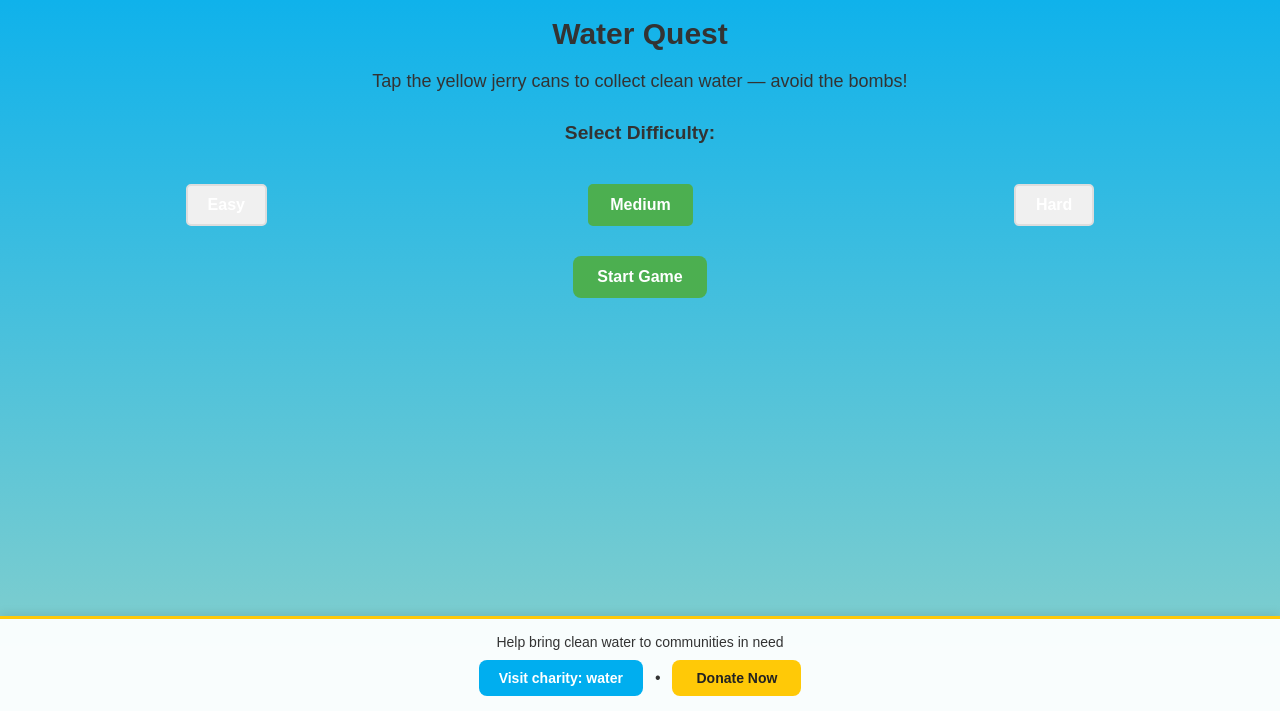
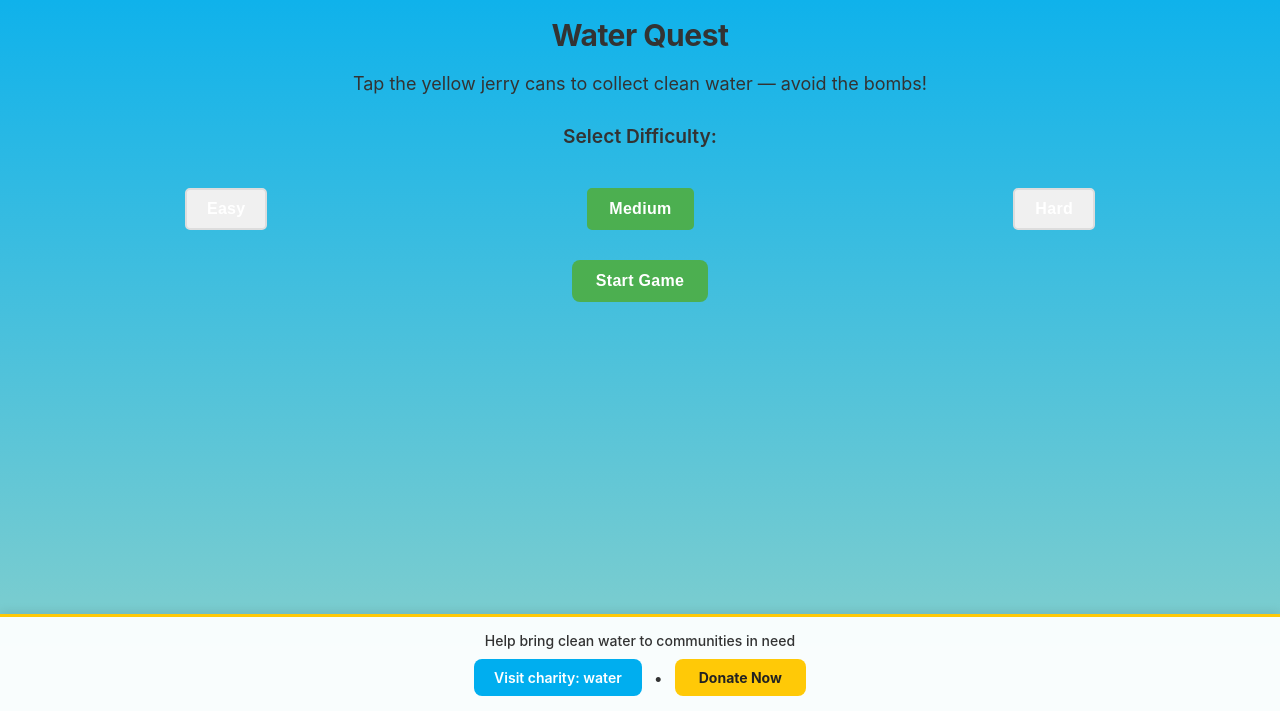
Before and after one commit to yusrak2/05-cw-game-water-quest, a plain HTML site: page index.html in a window 1280 px wide. Shown: the part 89-800 px from the top of the page. Drawn offline with Linux system fonts and the light colour scheme.

Commit message:
Update font family to match charity:water branding with modern system fonts

```diff
--- a/style.css
+++ b/style.css
@@ -54,7 +54,7 @@ body {
   background: linear-gradient(to bottom, #00AEEF 0%, #8BD1CB 100%);
   background-attachment: fixed;
   color: #333;
-  font-family: "Avenir", "Proxima Nova", sans-serif;
+  font-family: -apple-system, BlinkMacSystemFont, "Segoe UI", "Helvetica Neue", Arial, sans-serif;
   margin: 0;
   padding: 30px 30px 100px 30px; /* Added bottom padding for footer */
 }
@@ -71,9 +71,10 @@ body {
 h1 {
   text-align: center;
   font-size: 30px;
-  font-weight: bold;
+  font-weight: 700;
   margin-bottom: 20px;
   color: #333;
+  letter-spacing: -0.5px;
 }
 
 h1 img {
@@ -86,6 +87,7 @@ h1 img {
   font-size: 18px;
   margin-bottom: 30px;
   text-align: center;
+  font-weight: 400;
 }
 
 button, .donate-btn {
@@ -94,11 +96,12 @@ button, .donate-btn {
   border: none;
   padding: 14px 28px;
   font-size: 18px;
+  font-weight: 600;
   border-radius: 10px;
   cursor: pointer;
   transition: transform 0.2s, background-color 0.2s;
   text-align: center;
-  font-weight: bold;
+  letter-spacing: 0.3px;
 }
 
 button:hover, .donate-btn:hover {
@@ -124,7 +127,7 @@ button:hover, .donate-btn:hover {
 .stats p {
   margin: 0;
   font-size: 18px;
-  font-weight: bold;
+  font-weight: 600;
   color: #333;
 }
 
@@ -225,6 +228,7 @@ button {
   border: none;
   padding: 12px 24px;
   font-size: 16px;
+  font-weight: 600;
   border-radius: 8px;
   cursor: pointer;
   display: block;
@@ -242,7 +246,7 @@ button {
 
 .achievement {
   font-size: 28px;
-  font-weight: bold;
+  font-weight: 700;
   text-align: center;
   margin: 30px 0 10px 0;
   color: #2E9DF7;
@@ -254,13 +258,14 @@ button {
 
 .final-score {
   font-size: 24px;
+  font-weight: 600;
   color: #2E9DF7;
   margin-bottom: 15px;
 }
 
 #game-screen .stats p {
   font-size: 18px;
-  font-weight: bold;
+  font-weight: 600;
   color: #333;
 }
 
@@ -271,6 +276,7 @@ button {
 .difficulty-selection h3 {
   margin-bottom: 10px;
   font-size: 1.2em;
+  font-weight: 600;
 }
 
 .difficulty-buttons {
@@ -283,6 +289,7 @@ button {
 .difficulty-btn {
   padding: 10px 20px;
   font-size: 1em;
+  font-weight: 600;
   background-color: #f0f0f0;
   border: 2px solid #ddd;
   border-radius: 5px;
@@ -354,7 +361,7 @@ button {
   background-color: #FFC907;
   color: #222;
   padding: 10px 24px;
-  font-weight: bold;
+  font-weight: 700;
 }
 
 .footer-links .donate-link:hover {
```
